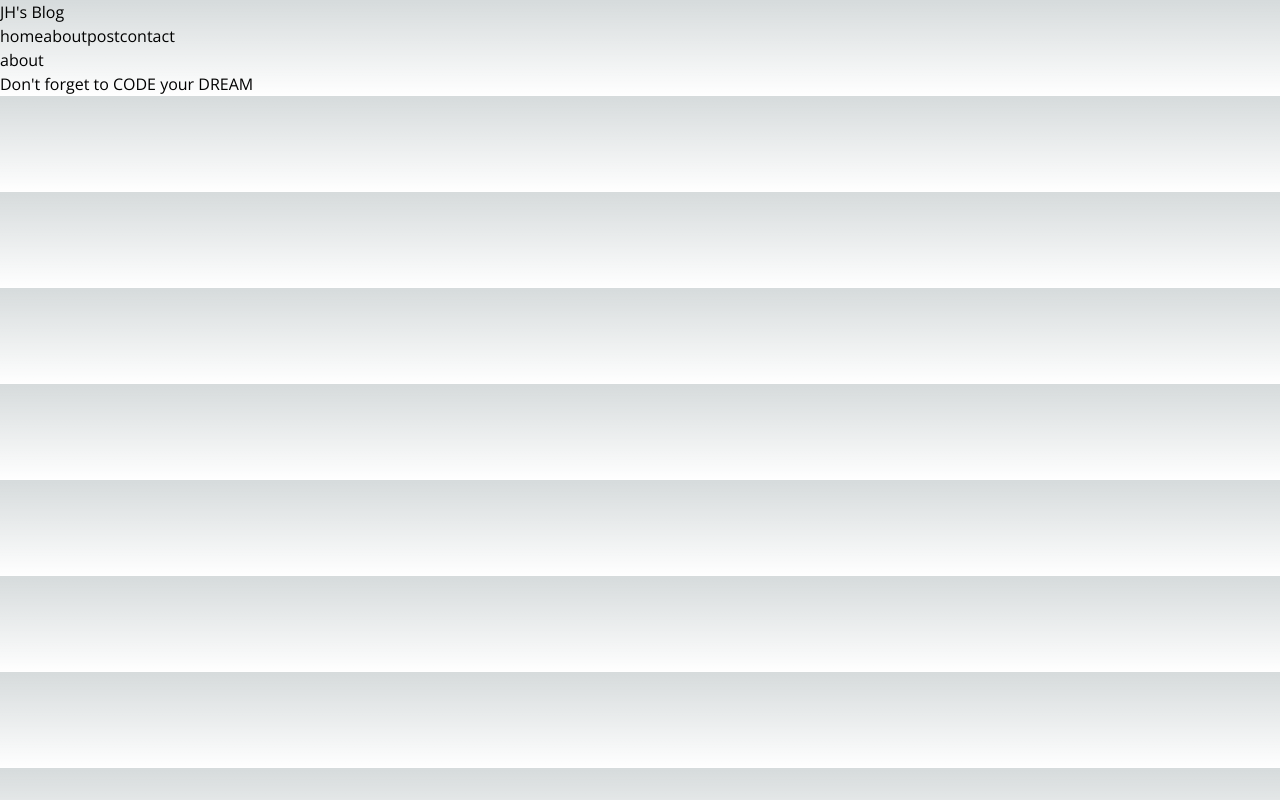
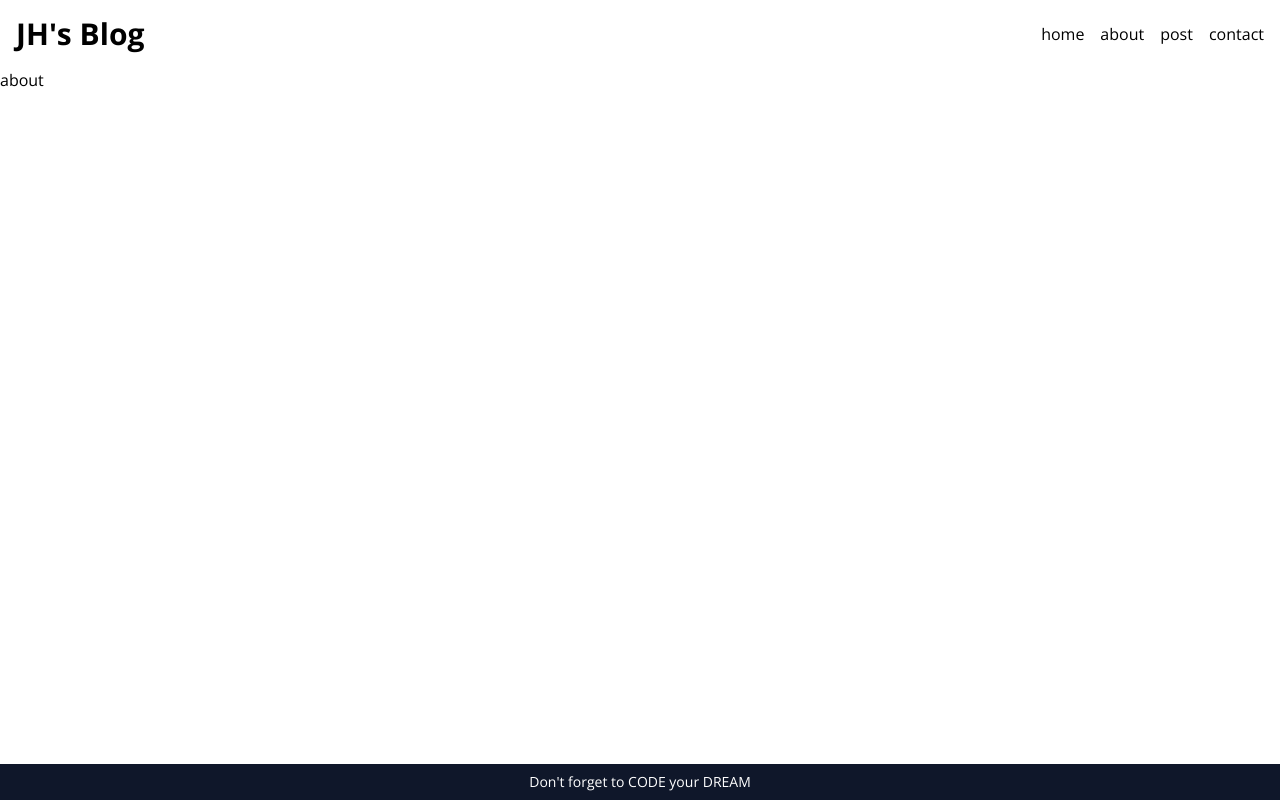
Before and after one commit to JHni2/blog, a Next.js app: page /about in a window 1280 px wide. Built offline with nearby package versions, Linux system fonts and the light colour scheme.

Commit message:
design: 페이지 레이아웃 스타일링

```diff
--- a/src/app/componenets/Footer.tsx
+++ b/src/app/componenets/Footer.tsx
@@ -1,3 +1,3 @@
 export default function Footer() {
-  return <p>{"Don't forget to CODE your DREAM"}</p>;
+  return <p className="bg-slate-900 text-white py-2 text-sm text-center">{"Don't forget to CODE your DREAM"}</p>;
 }
--- a/src/app/componenets/Header.tsx
+++ b/src/app/componenets/Header.tsx
@@ -2,11 +2,11 @@
 
 export default function Header() {
   return (
-    <header>
+    <header className="flex justify-between items-center p-4">
       <Link href="/">
-        <h1>{"JH's Blog"}</h1>
+        <h1 className="text-3xl font-bold">{"JH's Blog"}</h1>
       </Link>
-      <nav>
+      <nav className="flex gap-4">
         <Link href="/">home</Link>
         <Link href="/about">about</Link>
         <Link href="/post">post</Link>
--- a/src/app/globals.css
+++ b/src/app/globals.css
@@ -2,26 +2,7 @@
 @tailwind components;
 @tailwind utilities;
 
-:root {
-  --foreground-rgb: 0, 0, 0;
-  --background-start-rgb: 214, 219, 220;
-  --background-end-rgb: 255, 255, 255;
+html,body{
+  height: 100vh;
+  overflow-y: auto;
 }
-
-@media (prefers-color-scheme: dark) {
-  :root {
-    --foreground-rgb: 255, 255, 255;
-    --background-start-rgb: 0, 0, 0;
-    --background-end-rgb: 0, 0, 0;
-  }
-}
-
-body {
-  color: rgb(var(--foreground-rgb));
-  background: linear-gradient(
-      to bottom,
-      transparent,
-      rgb(var(--background-end-rgb))
-    )
-    rgb(var(--background-start-rgb));
-}
--- a/src/app/layout.tsx
+++ b/src/app/layout.tsx
@@ -14,9 +14,9 @@
 export default function RootLayout({ children }: { children: React.ReactNode }) {
   return (
     <html lang="en" className={sans.className}>
-      <body>
+      <body className="flex flex-col w-full max-w-screen-2xl mx-auto">
         <Header />
-        <main>{children}</main>
+        <main className="grow">{children}</main>
         <Footer />
       </body>
     </html>
```
